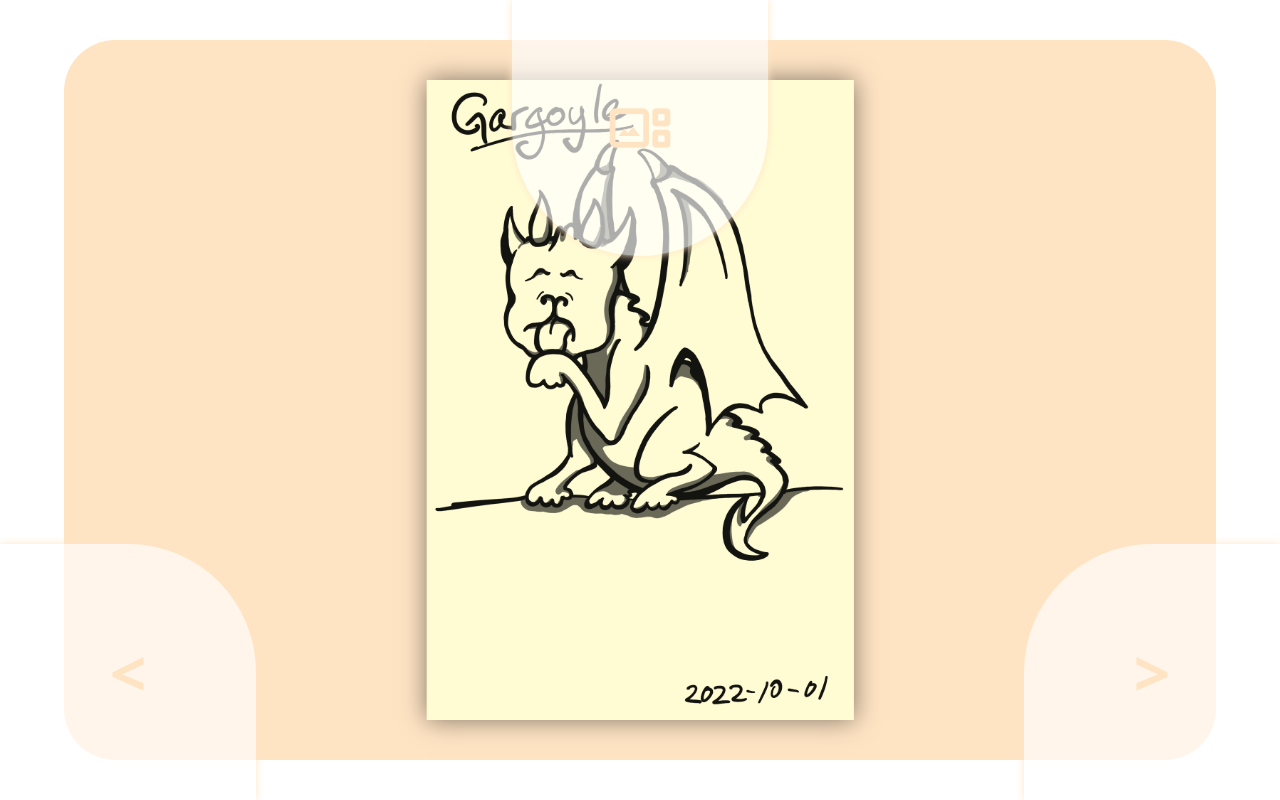
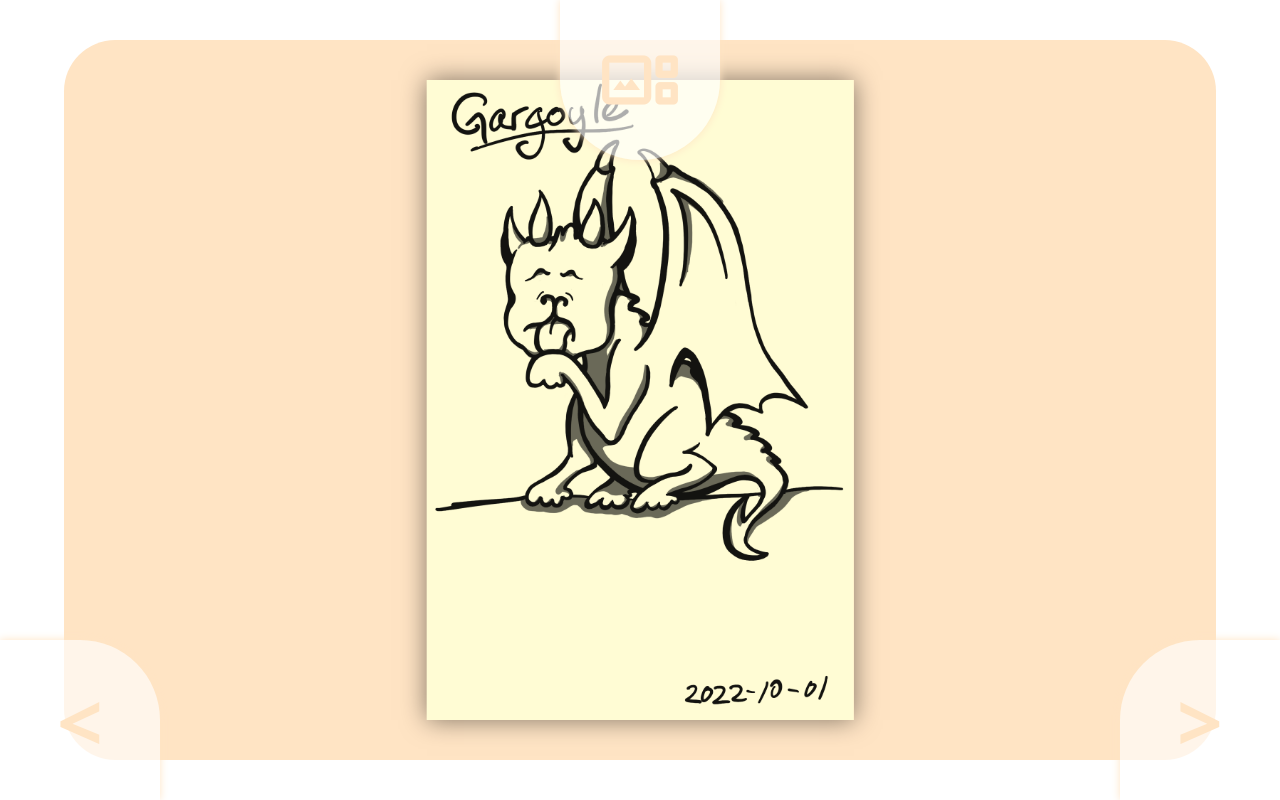
Before and after one commit to adarcher/inktober, a plain HTML site: page index.html in a window 1280 px wide. Drawn offline with nearby package versions, Linux system fonts and the light colour scheme.

Commit message:
buttons huge on desktop

```diff
--- a/css/inktober.css
+++ b/css/inktober.css
@@ -32,8 +32,8 @@ div#back, div#forward, div#select {
   display: block;
   position: absolute;
   bottom: 0;
-  width: 20vw;
-  height: 20vw;
+  width: calc(min(20vw, 20vh));
+  height: calc(min(20vw, 20vh));
   background-color: rgba(255, 255, 255, 0.65);
   box-shadow: 0 0 1vh rgba(0,0,0,.5);
   box-shadow: 0 0 1vh bisque;
@@ -43,17 +43,17 @@ div#select {
   top: 0;
   left: 50%;
   transform: translateX(-50%);
-  border-bottom-left-radius: 10vw;
-  border-bottom-right-radius: 10vw;
+  border-bottom-left-radius: calc(min(10vw, 10vh));
+  border-bottom-right-radius: calc(min(10vw, 10vh));
 }
 
 div#back {
-  border-top-right-radius: 10vw;
+  border-top-right-radius: calc(min(10vw, 10vh));
   left:0
 }
 
 div#forward {
-  border-top-left-radius: 10vw;
+  border-top-left-radius: calc(min(10vw, 10vh));
   right: 0;
 }
 
@@ -62,7 +62,7 @@ div#back::after, div#forward::after, div#select::after {
   position: relative;
   top: 50%;
   left: 50%;
-  font-size: 4em;
+  font-size: calc(min(10vw, 10vh));
   font-weight: bold;
   font-family: 'Segoe UI', Tahoma, Geneva, Verdana, sans-serif;
   color: rgba(255, 228 , 196, 1);
```
